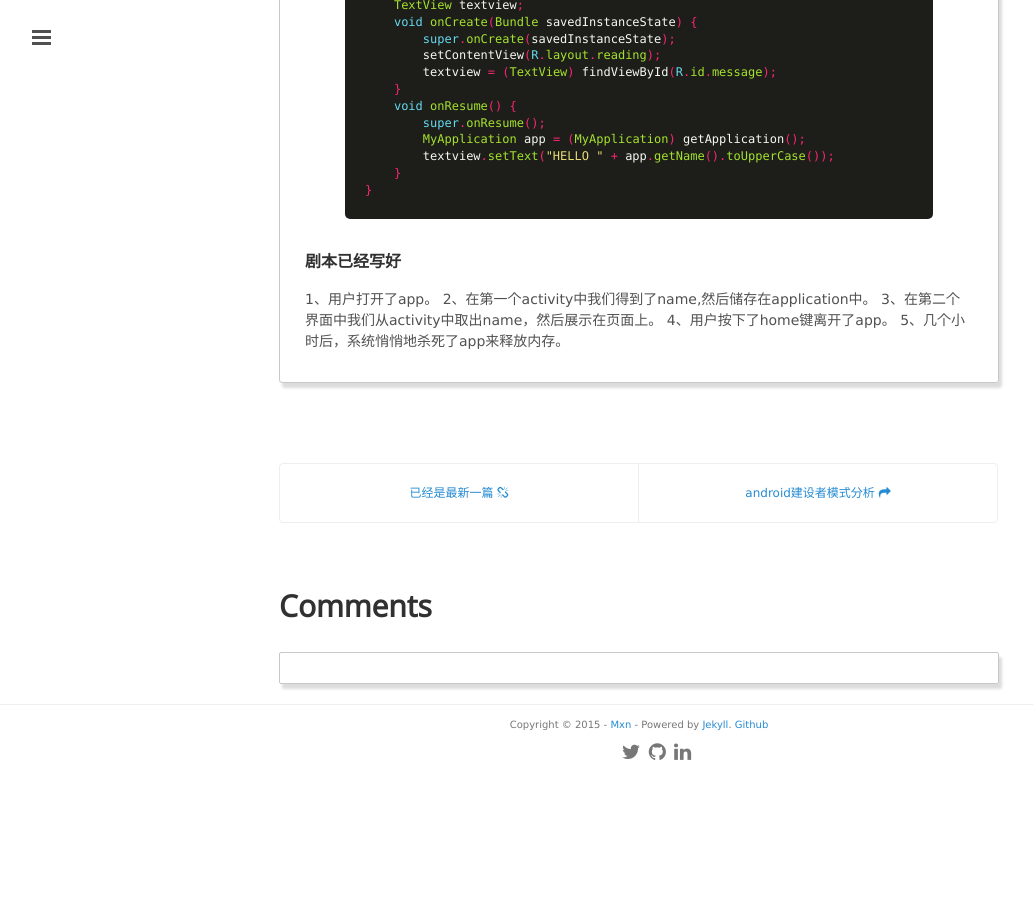
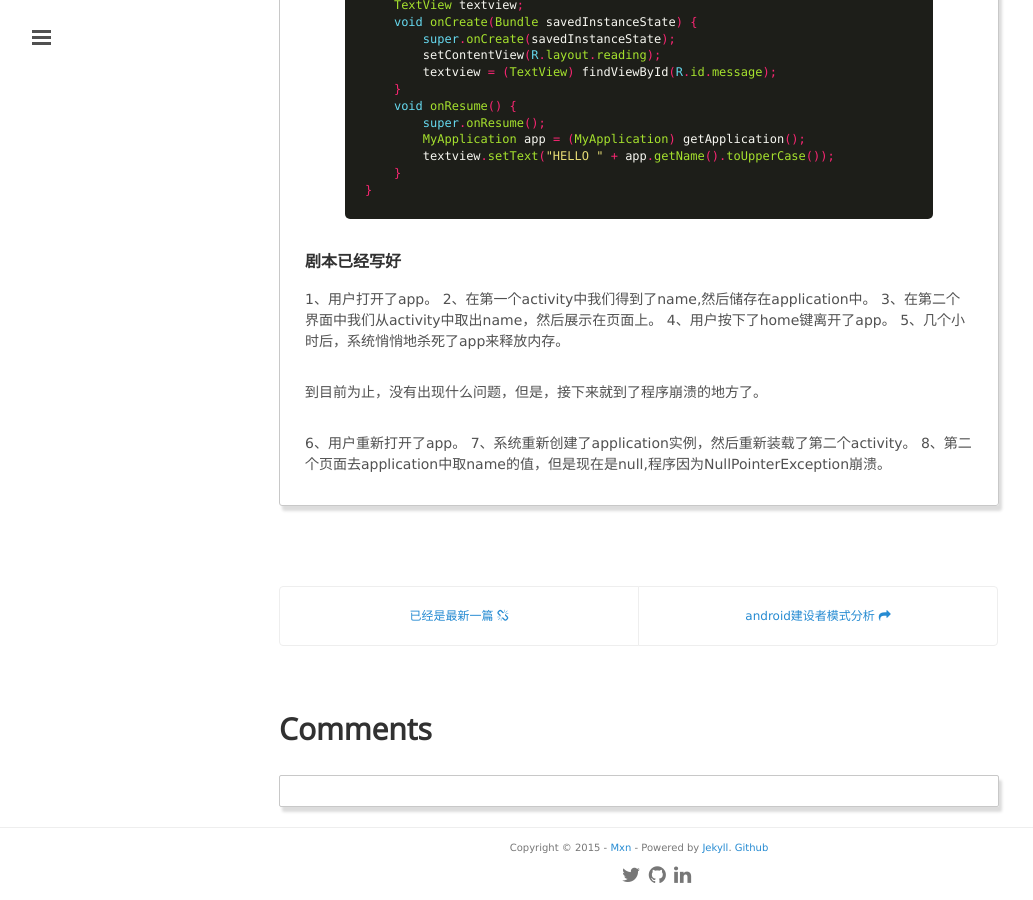
Before and after one commit to mxn21/mxn21.github.io, a Jekyll site: the page built from _posts/2015-6-15-为什么Application不能存储数据.md, in a window 1280 px wide and 900 px high, scrolled down 1142 px. Shown: the whole window, without its empty margins (1-1034 px from the left). Built offline with Jekyll 4.4.1, drawn with Linux system fonts in a browser that asks for light colours; Markdown is read by kramdown in place of the engine named in the settings; comment, search, counter and statistics services are not loaded; before the commit the page ends 1919 px from its top, so only the background shows below that.

Commit message:
Update 2015-6-15-为什么Application不能存储数据.md

```diff
--- a/_posts/2015-6-15-为什么Application不能存储数据.md
+++ b/_posts/2015-6-15-为什么Application不能存储数据.md
@@ -70,3 +70,9 @@
 3、在第二个界面中我们从activity中取出name，然后展示在页面上。
 4、用户按下了home键离开了app。
 5、几个小时后，系统悄悄地杀死了app来释放内存。
+
+到目前为止，没有出现什么问题，但是，接下来就到了程序崩溃的地方了。
+
+6、用户重新打开了app。
+7、系统重新创建了application实例，然后重新装载了第二个activity。
+8、第二个页面去application中取name的值，但是现在是null,程序因为NullPointerException崩溃。
```
